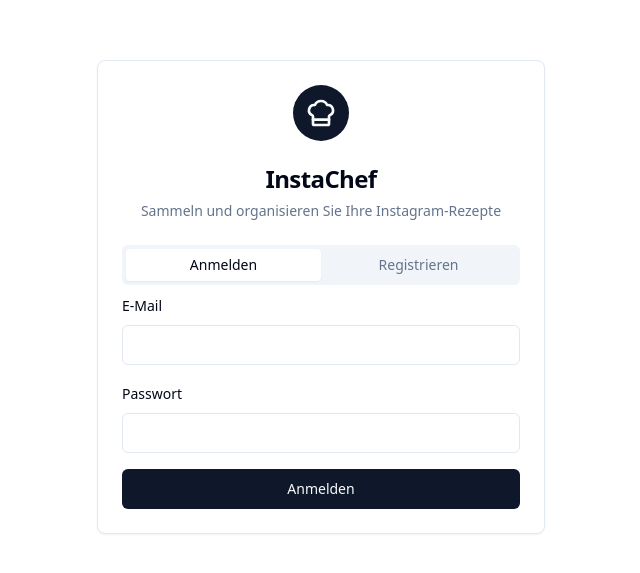
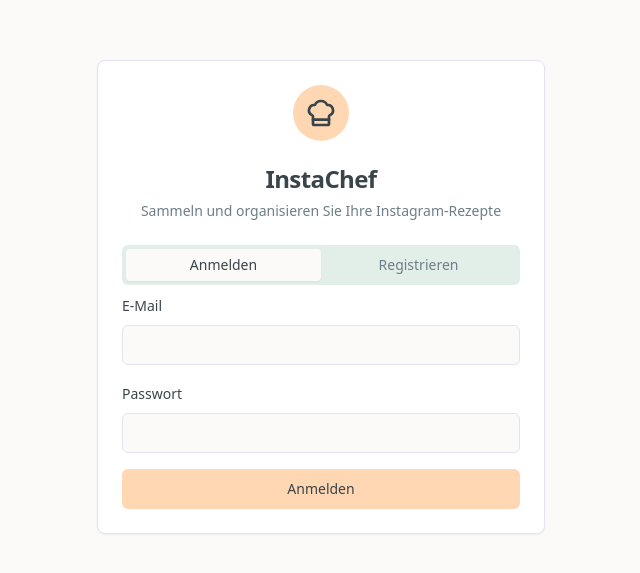
Before and after one commit to 0kk02k/insta-chef-sync, a React (Vite) app: page /auth in a window 1280 px wide. Shown: the part 103-676 px from the top of the page, without its empty margins (319-959 px from the left). Built offline with nearby package versions, Linux system fonts and the light colour scheme.

Commit message:
Integrate color scheme

```diff
--- a/src/index.css
+++ b/src/index.css
@@ -8,89 +8,119 @@ All colors MUST be HSL.
 
 @layer base {
   :root {
-    --background: 0 0% 100%;
-    --foreground: 222.2 84% 4.9%;
+    /* Farbschema basierend auf warmem, einladendem Koch-Theme */
+    --background: 32 30% 98%; /* Porzellan #FAFAF7 */
+    --foreground: 198 12% 26%; /* Schiefergrau #37424A */
 
-    --card: 0 0% 100%;
-    --card-foreground: 222.2 84% 4.9%;
+    --card: 0 0% 100%; /* Weiß für Cards */
+    --card-foreground: 198 12% 26%; /* Schiefergrau */
 
     --popover: 0 0% 100%;
-    --popover-foreground: 222.2 84% 4.9%;
+    --popover-foreground: 198 12% 26%;
 
-    --primary: 222.2 47.4% 11.2%;
-    --primary-foreground: 210 40% 98%;
+    /* Aprikosen-Peach als Primärfarbe */
+    --primary: 29 100% 85%; /* #FFD6B3 */
+    --primary-foreground: 198 12% 26%; /* Schiefergrau auf Peach */
 
-    --secondary: 210 40% 96.1%;
-    --secondary-foreground: 222.2 47.4% 11.2%;
+    /* Mintgrün als Sekundärfarbe */
+    --secondary: 152 47% 83%; /* #BFE9D6 */
+    --secondary-foreground: 198 12% 26%;
 
-    --muted: 210 40% 96.1%;
-    --muted-foreground: 215.4 16.3% 46.9%;
+    --muted: 152 25% 91%; /* Sehr helles Mintgrün */
+    --muted-foreground: 200 10% 48%; /* Aschgrau #6B767E */
 
-    --accent: 210 40% 96.1%;
-    --accent-foreground: 222.2 47.4% 11.2%;
+    /* Lavendel als Akzentfarbe */
+    --accent: 245 79% 88%; /* #CFC8F8 */
+    --accent-foreground: 198 12% 26%;
 
-    --destructive: 0 84.2% 60.2%;
-    --destructive-foreground: 210 40% 98%;
+    --destructive: 0 84% 60%;
+    --destructive-foreground: 0 0% 98%;
 
-    --border: 214.3 31.8% 91.4%;
-    --input: 214.3 31.8% 91.4%;
-    --ring: 222.2 84% 4.9%;
+    --border: 245 40% 92%; /* Helles Lavendel für Borders */
+    --input: 245 40% 92%;
+    --ring: 29 100% 85%; /* Peach für Focus-Ring */
 
     --radius: 0.5rem;
 
-    --sidebar-background: 0 0% 98%;
+    /* Coral für spezielle Highlights */
+    --coral: 8 100% 80%; /* #FFA7A0 */
+    --coral-foreground: 198 12% 26%;
 
-    --sidebar-foreground: 240 5.3% 26.1%;
+    /* Zitronensorbet für Info-Highlights */
+    --lemon: 55 100% 82%; /* #FFF2A8 */
+    --lemon-foreground: 198 12% 26%;
 
-    --sidebar-primary: 240 5.9% 10%;
+    /* Mint-Varianten für alternierende Bereiche */
+    --mint-light: 152 40% 94%; /* #EAF7F1 */
+    --lavender-wash: 245 70% 96%; /* #F3F1FE */
 
-    --sidebar-primary-foreground: 0 0% 98%;
+    /* Hover-States */
+    --primary-hover: 29 100% 80%; /* Dunklerer Peach #FFC699 */
+    --secondary-hover: 152 50% 77%; /* Dunkleres Mint #A9DFC9 */
 
-    --sidebar-accent: 240 4.8% 95.9%;
-
-    --sidebar-accent-foreground: 240 5.9% 10%;
-
-    --sidebar-border: 220 13% 91%;
-
-    --sidebar-ring: 217.2 91.2% 59.8%;
+    /* Sidebar */
+    --sidebar-background: 32 30% 98%;
+    --sidebar-foreground: 198 12% 26%;
+    --sidebar-primary: 29 100% 85%;
+    --sidebar-primary-foreground: 198 12% 26%;
+    --sidebar-accent: 152 25% 91%;
+    --sidebar-accent-foreground: 198 12% 26%;
+    --sidebar-border: 245 40% 92%;
+    --sidebar-ring: 29 100% 85%;
   }
 
   .dark {
-    --background: 222.2 84% 4.9%;
-    --foreground: 210 40% 98%;
+    /* Dark Mode mit wärmeren Tönen */
+    --background: 198 20% 8%; /* Dunkleres Schiefergrau */
+    --foreground: 32 30% 95%; /* Helles Porzellan */
 
-    --card: 222.2 84% 4.9%;
-    --card-foreground: 210 40% 98%;
+    --card: 198 15% 12%;
+    --card-foreground: 32 30% 95%;
 
-    --popover: 222.2 84% 4.9%;
-    --popover-foreground: 210 40% 98%;
+    --popover: 198 15% 12%;
+    --popover-foreground: 32 30% 95%;
 
-    --primary: 210 40% 98%;
-    --primary-foreground: 222.2 47.4% 11.2%;
+    /* Gedämpfte Versionen der Hauptfarben für Dark Mode */
+    --primary: 29 60% 65%; /* Gedämpfter Peach */
+    --primary-foreground: 198 20% 8%;
 
-    --secondary: 217.2 32.6% 17.5%;
-    --secondary-foreground: 210 40% 98%;
+    --secondary: 152 30% 25%; /* Dunkles Mintgrün */
+    --secondary-foreground: 32 30% 95%;
 
-    --muted: 217.2 32.6% 17.5%;
-    --muted-foreground: 215 20.2% 65.1%;
+    --muted: 198 10% 20%;
+    --muted-foreground: 200 10% 65%;
 
-    --accent: 217.2 32.6% 17.5%;
-    --accent-foreground: 210 40% 98%;
+    --accent: 245 40% 35%; /* Dunkler Lavendel */
+    --accent-foreground: 32 30% 95%;
 
-    --destructive: 0 62.8% 30.6%;
-    --destructive-foreground: 210 40% 98%;
+    --destructive: 0 62% 45%;
+    --destructive-foreground: 32 30% 95%;
 
-    --border: 217.2 32.6% 17.5%;
-    --input: 217.2 32.6% 17.5%;
-    --ring: 212.7 26.8% 83.9%;
-    --sidebar-background: 240 5.9% 10%;
-    --sidebar-foreground: 240 4.8% 95.9%;
-    --sidebar-primary: 224.3 76.3% 48%;
-    --sidebar-primary-foreground: 0 0% 100%;
-    --sidebar-accent: 240 3.7% 15.9%;
-    --sidebar-accent-foreground: 240 4.8% 95.9%;
-    --sidebar-border: 240 3.7% 15.9%;
-    --sidebar-ring: 217.2 91.2% 59.8%;
+    --border: 198 10% 25%;
+    --input: 198 10% 25%;
+    --ring: 29 60% 65%;
+
+    /* Dark Mode spezifische Farben */
+    --coral: 8 70% 60%;
+    --coral-foreground: 32 30% 95%;
+
+    --lemon: 55 80% 70%;
+    --lemon-foreground: 198 20% 8%;
+
+    --mint-light: 152 20% 15%;
+    --lavender-wash: 245 30% 18%;
+
+    --primary-hover: 29 65% 60%;
+    --secondary-hover: 152 35% 30%;
+
+    --sidebar-background: 198 20% 8%;
+    --sidebar-foreground: 32 30% 95%;
+    --sidebar-primary: 29 60% 65%;
+    --sidebar-primary-foreground: 198 20% 8%;
+    --sidebar-accent: 198 10% 20%;
+    --sidebar-accent-foreground: 32 30% 95%;
+    --sidebar-border: 198 10% 25%;
+    --sidebar-ring: 29 60% 65%;
   }
 }
 
--- a/tailwind.config.ts
+++ b/tailwind.config.ts
@@ -26,11 +26,13 @@ export default {
 				foreground: 'hsl(var(--foreground))',
 				primary: {
 					DEFAULT: 'hsl(var(--primary))',
-					foreground: 'hsl(var(--primary-foreground))'
+					foreground: 'hsl(var(--primary-foreground))',
+					hover: 'hsl(var(--primary-hover))'
 				},
 				secondary: {
 					DEFAULT: 'hsl(var(--secondary))',
-					foreground: 'hsl(var(--secondary-foreground))'
+					foreground: 'hsl(var(--secondary-foreground))',
+					hover: 'hsl(var(--secondary-hover))'
 				},
 				destructive: {
 					DEFAULT: 'hsl(var(--destructive))',
@@ -52,6 +54,16 @@ export default {
 					DEFAULT: 'hsl(var(--card))',
 					foreground: 'hsl(var(--card-foreground))'
 				},
+				coral: {
+					DEFAULT: 'hsl(var(--coral))',
+					foreground: 'hsl(var(--coral-foreground))'
+				},
+				lemon: {
+					DEFAULT: 'hsl(var(--lemon))',
+					foreground: 'hsl(var(--lemon-foreground))'
+				},
+				'mint-light': 'hsl(var(--mint-light))',
+				'lavender-wash': 'hsl(var(--lavender-wash))',
 				sidebar: {
 					DEFAULT: 'hsl(var(--sidebar-background))',
 					foreground: 'hsl(var(--sidebar-foreground))',
```
Also changed, not shown: 1 other file (tests, documents, lock files or other folders).
